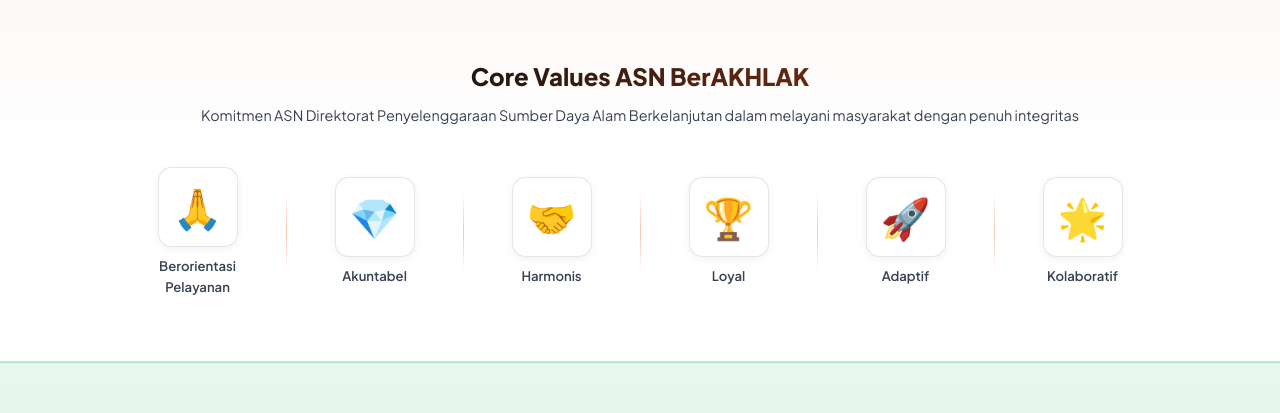
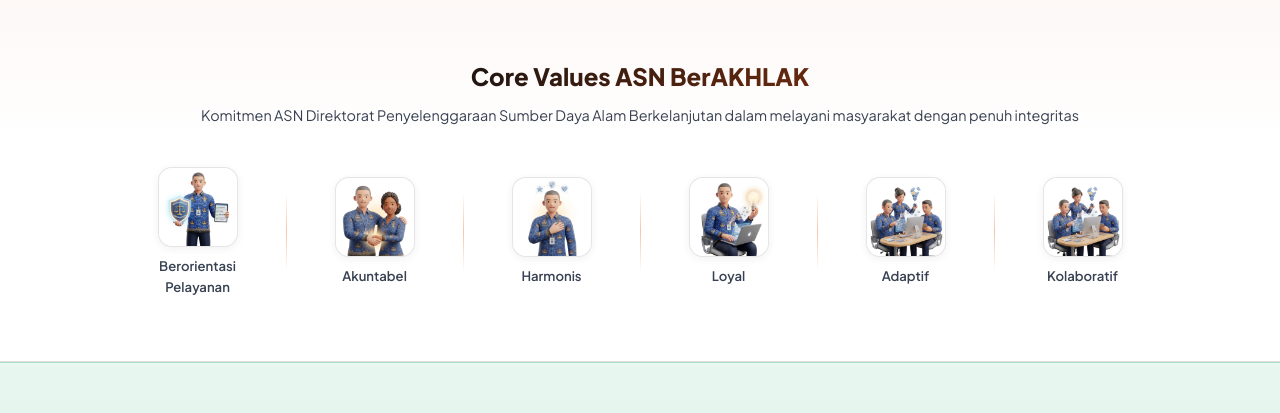
Before and after one commit to auliarahmansihite-ux/sedap-klh, a website: page public/index.html in a window 1280 px wide. Shown: the part 3630-4043 px from the top of the page. Drawn offline with Linux system fonts and the light colour scheme; no server answers.

Commit message:
feat: replace emoji with custom ASN icons for core values

```diff
--- a/public/index.html
+++ b/public/index.html
@@ -281,17 +281,17 @@
       <h3 class="logo-partners-title">Core Values ASN BerAKHLAK</h3>
       <p class="logo-partners-sub">Komitmen ASN Direktorat Penyelenggaraan Sumber Daya Alam Berkelanjutan dalam melayani masyarakat dengan penuh integritas</p>
       <div class="logo-partners-grid">
-        <div class="logo-partner-item"><div class="value-icon">🙏</div><span class="logo-partner-caption">Berorientasi<br>Pelayanan</span></div>
+        <div class="logo-partner-item"><div class="value-icon"><img src="assets/images/icons/pelayanan.jpg" alt="Pelayanan" style="width:100%; height:100%; object-fit:cover; border-radius:inherit;"></div><span class="logo-partner-caption">Berorientasi<br>Pelayanan</span></div>
         <div class="logo-partners-divider"></div>
-        <div class="logo-partner-item"><div class="value-icon">💎</div><span class="logo-partner-caption">Akuntabel</span></div>
+        <div class="logo-partner-item"><div class="value-icon"><img src="assets/images/icons/akuntabel.jpg" alt="Akuntabel" style="width:100%; height:100%; object-fit:cover; border-radius:inherit;"></div><span class="logo-partner-caption">Akuntabel</span></div>
         <div class="logo-partners-divider"></div>
-        <div class="logo-partner-item"><div class="value-icon">🤝</div><span class="logo-partner-caption">Harmonis</span></div>
+        <div class="logo-partner-item"><div class="value-icon"><img src="assets/images/icons/harmonis.jpg" alt="Harmonis" style="width:100%; height:100%; object-fit:cover; border-radius:inherit;"></div><span class="logo-partner-caption">Harmonis</span></div>
         <div class="logo-partners-divider"></div>
-        <div class="logo-partner-item"><div class="value-icon">🏆</div><span class="logo-partner-caption">Loyal</span></div>
+        <div class="logo-partner-item"><div class="value-icon"><img src="assets/images/icons/loyal.jpg" alt="Loyal" style="width:100%; height:100%; object-fit:cover; border-radius:inherit;"></div><span class="logo-partner-caption">Loyal</span></div>
         <div class="logo-partners-divider"></div>
-        <div class="logo-partner-item"><div class="value-icon">🚀</div><span class="logo-partner-caption">Adaptif</span></div>
+        <div class="logo-partner-item"><div class="value-icon"><img src="assets/images/icons/adaptif.jpg" alt="Adaptif" style="width:100%; height:100%; object-fit:cover; border-radius:inherit;"></div><span class="logo-partner-caption">Adaptif</span></div>
         <div class="logo-partners-divider"></div>
-        <div class="logo-partner-item"><div class="value-icon">🌟</div><span class="logo-partner-caption">Kolaboratif</span></div>
+        <div class="logo-partner-item"><div class="value-icon"><img src="assets/images/icons/kolaboratif.jpg" alt="Kolaboratif" style="width:100%; height:100%; object-fit:cover; border-radius:inherit;"></div><span class="logo-partner-caption">Kolaboratif</span></div>
       </div>
     </div>
   </section>
```
Also changed, not shown: public/assets/images/icons/adaptif.jpg (added), public/assets/images/icons/akuntabel.jpg (added), public/assets/images/icons/harmonis.jpg (added), public/assets/images/icons/kolaboratif.jpg (added), public/assets/images/icons/loyal.jpg (added), public/assets/images/icons/pelayanan.jpg (added).
